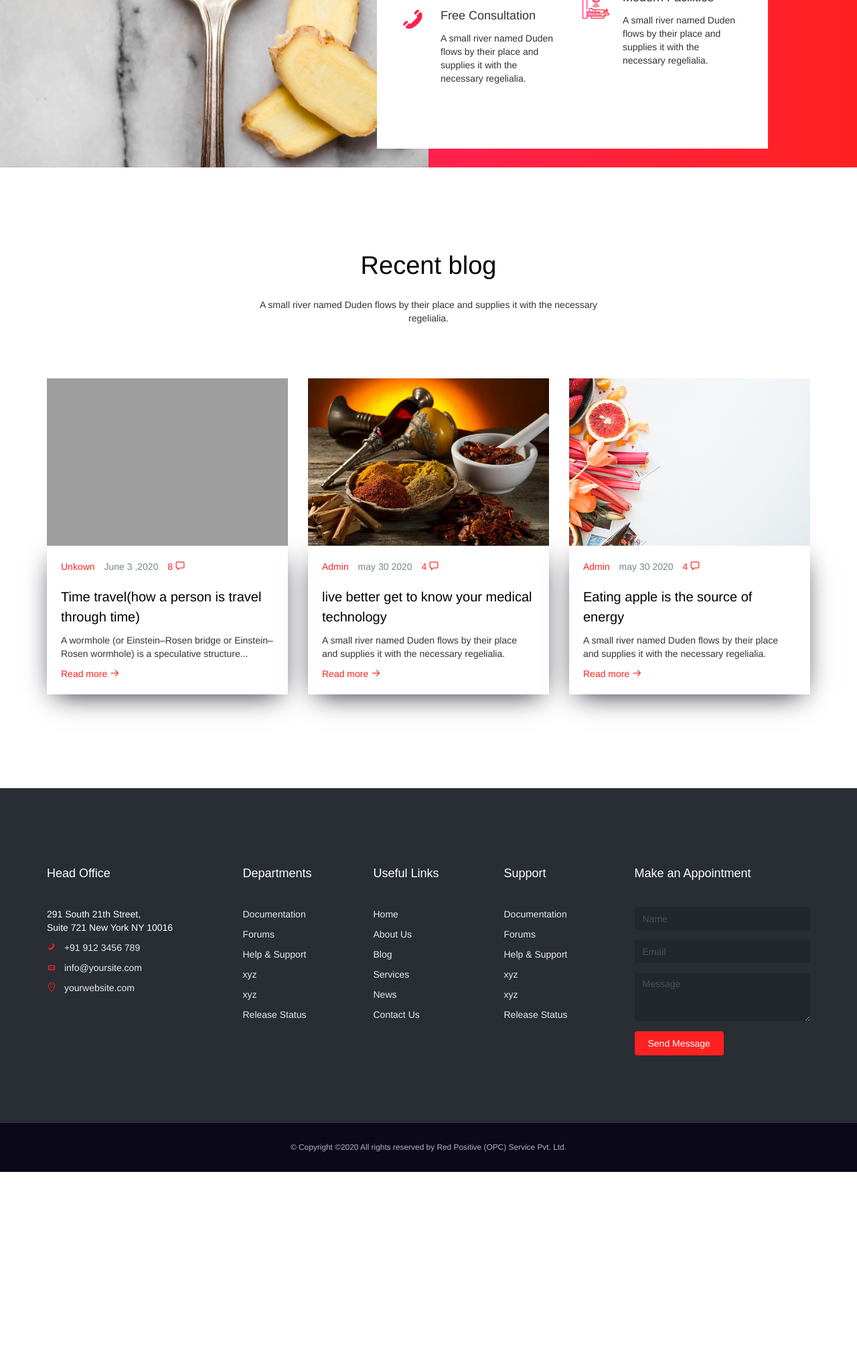
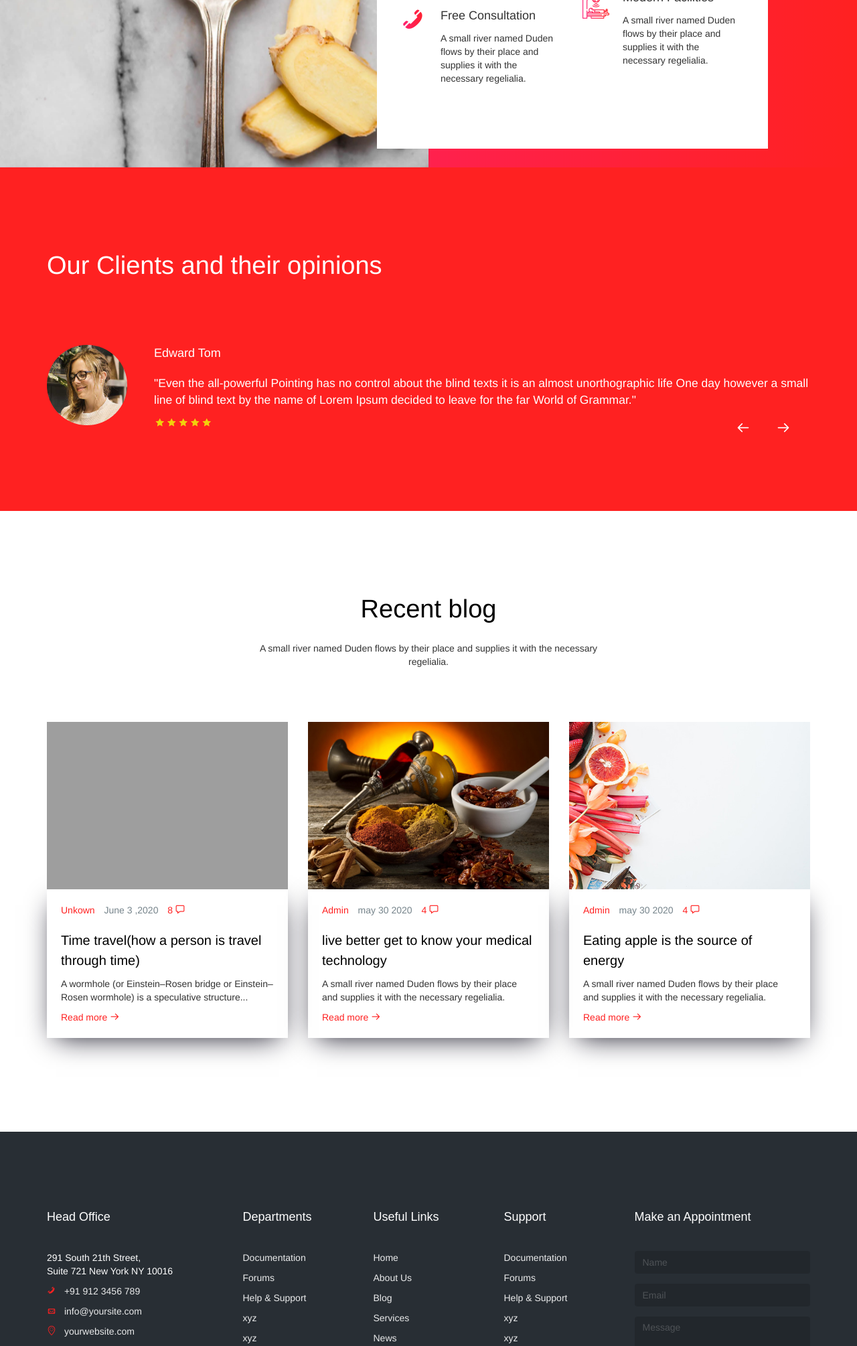
Before and after one commit to kishanrocks7/intern-proj2, a Flask app: page / in a window 1280 px wide. Shown: the part 2940-4950 px from the top of the page at 67% size. Before the commit the page ends 4690 px from the top, so only its background shows below. Run offline with Flask 2, Linux system fonts and the light colour scheme; data that the repository does not hold is empty; some libraries are stand-ins or nearby versions; some web fonts are replaced; grey boxes are pictures that could not be loaded.

Commit message:
changes in blog and index

```diff
--- a/templates/index.html
+++ b/templates/index.html
@@ -131,6 +131,7 @@
 								</div>
 							</div>
 						</div>
+					{% block countingbar %}
 						<!-- counting bar -->
 						<div id="colorlib-counter" class="colorlib-counters">
 							<div class="overlay"></div>
@@ -187,6 +188,7 @@
 								</div>
 							</div>
 						</div>
+					{% endblock %}
 						<!-- menu -->
 
 						<div class="menu-wrap">
@@ -471,7 +473,6 @@
 			</div>
 		{% endif %}
 			<!-- testimonial-->
-			{% if reviewdata %}
 			<div id="colorlib-testimonial" class="colorlib-bg-section">
 				<div class="container">
 					<div class="row animate-box">
@@ -482,34 +483,100 @@
 					<div class="row">
 						<div class="col-md-12 animate-box">
 							<div class="owl-carousel">
-								{% for data in reviewdata %}
 								<div class="item">
 									<div class="testimony">
 										<span class="img-user"
-											style="background-image: url(../static/photos/{{data[2]}});"></span>
-										<span class="user">{{data[1]}}</span>
+											style="background-image: url(../static/images/person1.jpg);"></span>
+										<span class="user">Edward Tom</span>
 										<blockquote>
-											<p>"{{data[4] | safe }}"</p>
-											<p class="color">
-												{% for j in range(5) %}
-												{% if j is lt (data[3] |int) %}
-												<span><i class="icon-star3"></i></span>
-												{% else %}
-												<span><i class="icon-star3 " style="color: white;"></i></span>
-												{% endif %}
-												{% endfor %}
-											</p>
+											<p>"Even the all-powerful Pointing has no control about the blind texts it
+												is an almost unorthographic life One day however a small line of blind
+												text by the name of Lorem Ipsum decided to leave for the far World of
+												Grammar."</p>
+											<p class="color"><span><i class="icon-star3"></i></span><span><i
+														class="icon-star3"></i></span><span><i
+														class="icon-star3"></i></span><span><i
+														class="icon-star3"></i></span><span><i
+														class="icon-star3"></i></span></p>
 										</blockquote>
 									</div>
 								</div>
-							{% endfor %}
-
+								<div class="item">
+									<div class="testimony">
+										<span class="img-user"
+											style="background-image: url(../static/images/person2.jpg);"></span>
+										<span class="user">Carl Bean</span>
+										<blockquote>
+											<p>"Even the all-powerful Pointing has no control about the blind texts it
+												is an almost unorthographic life One day however a small line of blind
+												text by the name of Lorem Ipsum decided to leave for the far World of
+												Grammar."</p>
+											<p class="color"><span><i class="icon-star3"></i></span><span><i
+														class="icon-star3"></i></span><span><i
+														class="icon-star3"></i></span><span><i
+														class="icon-star3"></i></span><span><i
+														class="icon-star3"></i></span></p>
+										</blockquote>
+									</div>
+								</div>
+								<div class="item">
+									<div class="testimony">
+										<span class="img-user"
+											style="background-image: url(../static/images/person3.jpg);"></span>
+										<span class="user">John Bay</span>
+										<blockquote>
+											<p>"The Big Oxmox advised her not to do so, because there were thousands of
+												bad Commas, wild Question Marks and devious Semikoli."</p>
+											<p class="color"><span><i class="icon-star3"></i></span><span><i
+														class="icon-star3"></i></span><span><i
+														class="icon-star3"></i></span><span><i
+														class="icon-star3"></i></span><span><i
+														class="icon-star3"></i></span></p>
+										</blockquote>
+									</div>
+								</div>
+								<div class="item">
+									<div class="testimony">
+										<span class="img-user"
+											style="background-image: url(../static/images/person1.jpg);"></span>
+										<span class="user">Ronald Duck</span>
+										<blockquote>
+											<p>"Even the all-powerful Pointing has no control about the blind texts it
+												is an almost unorthographic life One day however a small line of blind
+												text by the name of Lorem Ipsum decided to leave for the far World of
+												Grammar."</p>
+											<p class="color"><span><i class="icon-star3"></i></span><span><i
+														class="icon-star3"></i></span><span><i
+														class="icon-star3"></i></span><span><i
+														class="icon-star3"></i></span><span><i
+														class="icon-star3"></i></span></p>
+										</blockquote>
+									</div>
+								</div>
+								<div class="item">
+									<div class="testimony">
+										<span class="img-user"
+											style="background-image: url(../static/images/person2.jpg);"></span>
+										<span class="user">Justine Mill</span>
+										<blockquote>
+											<p>"Even the all-powerful Pointing has no control about the blind texts it
+												is an almost unorthographic life One day however a small line of blind
+												text by the name of Lorem Ipsum decided to leave for the far World of
+												Grammar."</p>
+											<p class="color"><span><i class="icon-star3"></i></span><span><i
+														class="icon-star3"></i></span><span><i
+														class="icon-star3"></i></span><span><i
+														class="icon-star3"></i></span><span><i
+														class="icon-star3"></i></span></p>
+										</blockquote>
+									</div>
+								</div>
 							</div>
 						</div>
 					</div>
 				</div>
 			</div>
-			{% endif %}
+
 			{% endblock %}
 
 			{% block blogs %}
```
Also changed, not shown: templates/blog.html (+6 -1 lines).
